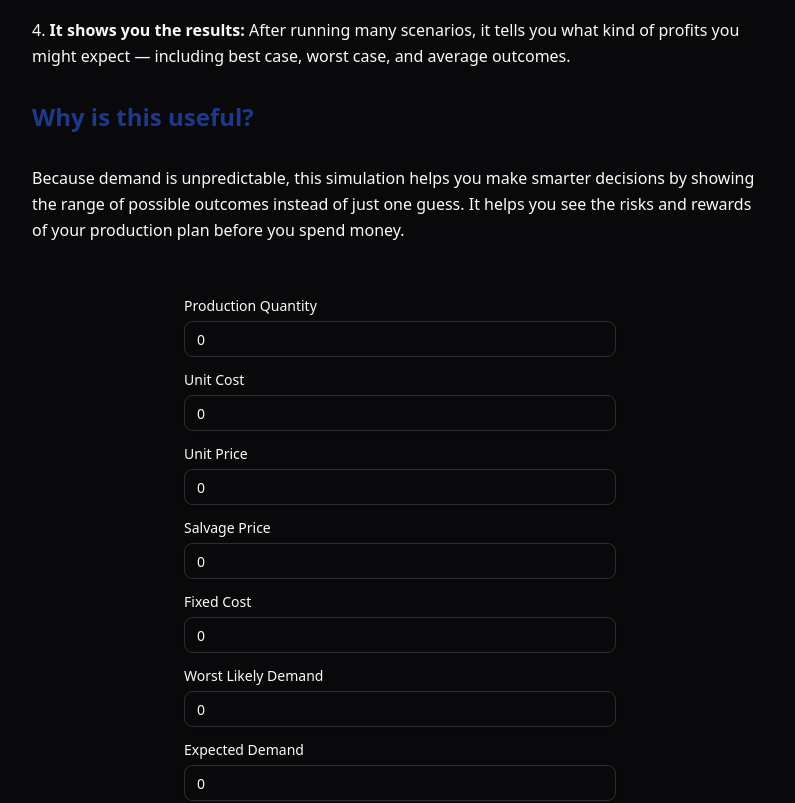
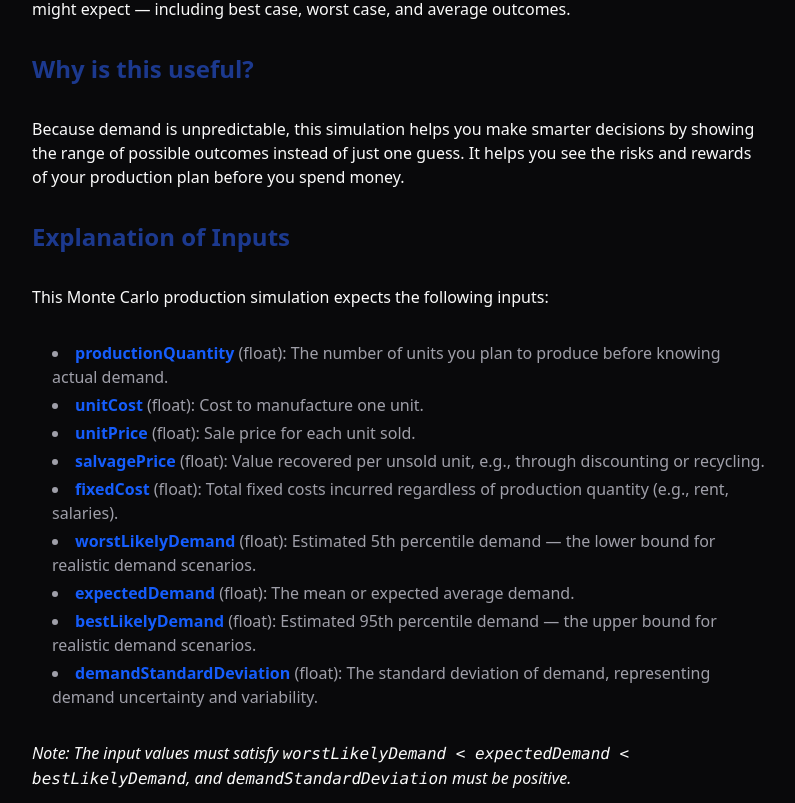
Before and after one commit to remilebeau/data-science, a Next.js app: page / in a window 1280 px wide. Shown: the part 843-1646 px from the top of the page, without its empty margins (240-1035 px from the left). Built offline with nearby package versions, Linux system fonts and the light colour scheme.

Commit message:
rewrite content

```diff
--- a/src/components/SimulationIntroduction.tsx
+++ b/src/components/SimulationIntroduction.tsx
@@ -5,14 +5,14 @@ export default function SimulationIntroduction() {
         What is this simulation about?
       </h2>
 
-      <div className="flex flex-col gap-4">
-        <p className="text-base leading-relaxed">
+      <div className="space-y-4">
+        <p>
           Imagine you run a business that makes and sells a product. You want to
           figure out how many units to produce to make the most profit. But the
           problem is, you don&apos;t know exactly how many customers will want
           your product — demand can go up and down.
         </p>
-        <p className="text-base leading-relaxed">
+        <p>
           This simulation helps you explore what might happen when demand is
           uncertain. It uses a method called{" "}
           <strong className="text-primary font-semibold">
@@ -28,10 +28,10 @@ export default function SimulationIntroduction() {
         How does it work?
       </h2>
 
-      <ol className="flex list-inside list-decimal flex-col gap-4 text-base leading-relaxed">
+      <ol className="list-inside list-decimal space-y-4">
         <li>
           <strong className="font-semibold">You enter some numbers:</strong>
-          <ul className="text-muted-foreground mt-1 ml-5 list-inside list-disc space-y-1">
+          <ul className="text-muted-foreground ml-5 list-inside list-disc space-y-1">
             <li>How many products you plan to make.</li>
             <li>How much it costs to make each product.</li>
             <li>How much you can sell each product for.</li>
@@ -71,14 +71,78 @@ export default function SimulationIntroduction() {
         Why is this useful?
       </h2>
 
-      <div className="flex flex-col gap-4">
-        <p className="text-base leading-relaxed">
-          Because demand is unpredictable, this simulation helps you make
-          smarter decisions by showing the range of possible outcomes instead of
-          just one guess. It helps you see the risks and rewards of your
-          production plan before you spend money.
-        </p>
-      </div>
+      <p>
+        Because demand is unpredictable, this simulation helps you make smarter
+        decisions by showing the range of possible outcomes instead of just one
+        guess. It helps you see the risks and rewards of your production plan
+        before you spend money.
+      </p>
+
+      <h2 className="text-primary-foreground text-2xl font-semibold">
+        Explanation of Inputs
+      </h2>
+
+      <p>
+        This Monte Carlo production simulation expects the following inputs:
+      </p>
+      <ul className="text-muted-foreground ml-5 list-inside list-disc space-y-1">
+        <li>
+          <strong className="text-primary font-semibold">
+            productionQuantity
+          </strong>{" "}
+          (float): The number of units you plan to produce before knowing actual
+          demand.
+        </li>
+        <li>
+          <strong className="text-primary font-semibold">unitCost</strong>{" "}
+          (float): Cost to manufacture one unit.
+        </li>
+        <li>
+          <strong className="text-primary font-semibold">unitPrice</strong>{" "}
+          (float): Sale price for each unit sold.
+        </li>
+        <li>
+          <strong className="text-primary font-semibold">salvagePrice</strong>{" "}
+          (float): Value recovered per unsold unit, e.g., through discounting or
+          recycling.
+        </li>
+        <li>
+          <strong className="text-primary font-semibold">fixedCost</strong>{" "}
+          (float): Total fixed costs incurred regardless of production quantity
+          (e.g., rent, salaries).
+        </li>
+        <li>
+          <strong className="text-primary font-semibold">
+            worstLikelyDemand
+          </strong>{" "}
+          (float): Estimated 5th percentile demand — the lower bound for
+          realistic demand scenarios.
+        </li>
+        <li>
+          <strong className="text-primary font-semibold">expectedDemand</strong>{" "}
+          (float): The mean or expected average demand.
+        </li>
+        <li>
+          <strong className="text-primary font-semibold">
+            bestLikelyDemand
+          </strong>{" "}
+          (float): Estimated 95th percentile demand — the upper bound for
+          realistic demand scenarios.
+        </li>
+        <li>
+          <strong className="text-primary font-semibold">
+            demandStandardDeviation
+          </strong>{" "}
+          (float): The standard deviation of demand, representing demand
+          uncertainty and variability.
+        </li>
+      </ul>
+
+      <p className="italic">
+        Note: The input values must satisfy{" "}
+        <code>worstLikelyDemand &lt; expectedDemand &lt; bestLikelyDemand</code>
+        , and <code>demandStandardDeviation</code> must be positive.
+      </p>
     </section>
   );
 }
```
